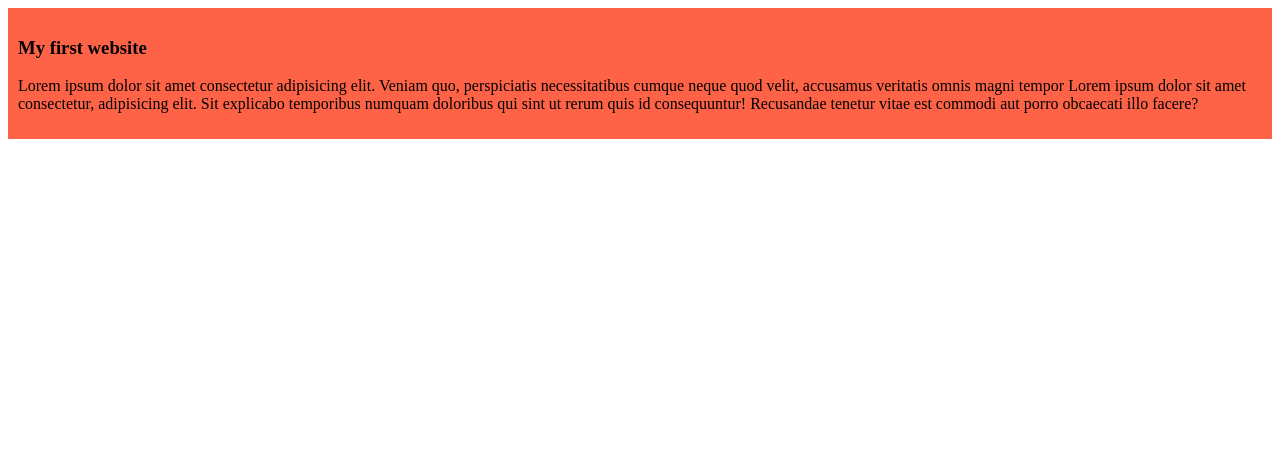
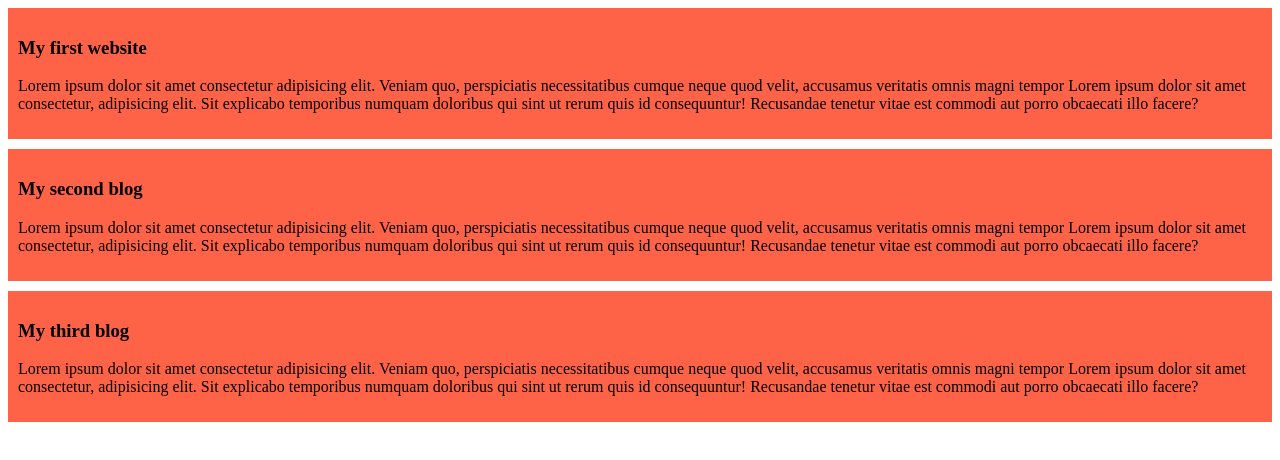
Before and after one commit to Nfnshakila/my-simple-website, a plain HTML site: page index.html in a window 1280 px wide. Drawn offline with Linux system fonts and the light colour scheme.

Commit message:
added the second and third blod

```diff
--- a/index.html
+++ b/index.html
@@ -11,6 +11,14 @@
         <h3>My first website</h3>
         <p>Lorem ipsum dolor sit amet consectetur adipisicing elit. Veniam quo, perspiciatis necessitatibus cumque neque quod velit, accusamus veritatis omnis magni tempor Lorem ipsum dolor sit amet consectetur, adipisicing elit. Sit explicabo temporibus numquam doloribus qui sint ut rerum quis id consequuntur! Recusandae tenetur vitae est commodi aut porro obcaecati illo facere?</p>
     </div>
+    <div>
+        <h3>My second blog</h3>
+        <p>Lorem ipsum dolor sit amet consectetur adipisicing elit. Veniam quo, perspiciatis necessitatibus cumque neque quod velit, accusamus veritatis omnis magni tempor Lorem ipsum dolor sit amet consectetur, adipisicing elit. Sit explicabo temporibus numquam doloribus qui sint ut rerum quis id consequuntur! Recusandae tenetur vitae est commodi aut porro obcaecati illo facere?</p>
+    </div>
+    <div>
+        <h3>My third blog</h3>
+        <p>Lorem ipsum dolor sit amet consectetur adipisicing elit. Veniam quo, perspiciatis necessitatibus cumque neque quod velit, accusamus veritatis omnis magni tempor Lorem ipsum dolor sit amet consectetur, adipisicing elit. Sit explicabo temporibus numquam doloribus qui sint ut rerum quis id consequuntur! Recusandae tenetur vitae est commodi aut porro obcaecati illo facere?</p>
+    </div>
 
 
 </body>
--- a/styles/blog.css
+++ b/styles/blog.css
@@ -1,4 +1,5 @@
 div{
     background-color: tomato;
     padding: 10px;
+    margin-bottom: 10px;
 }
```
